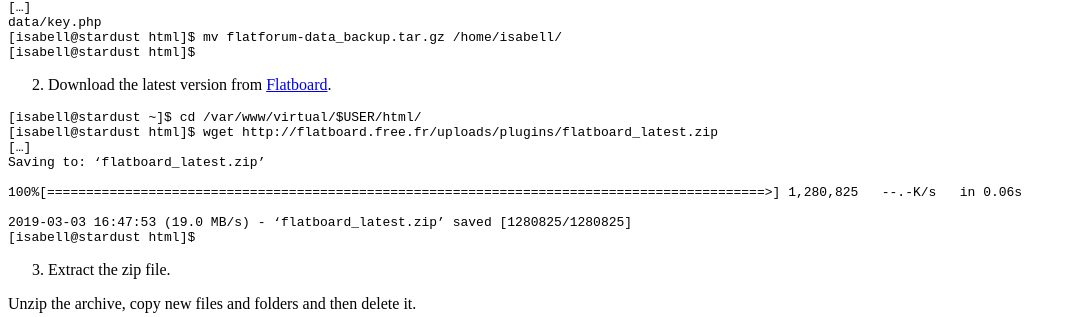
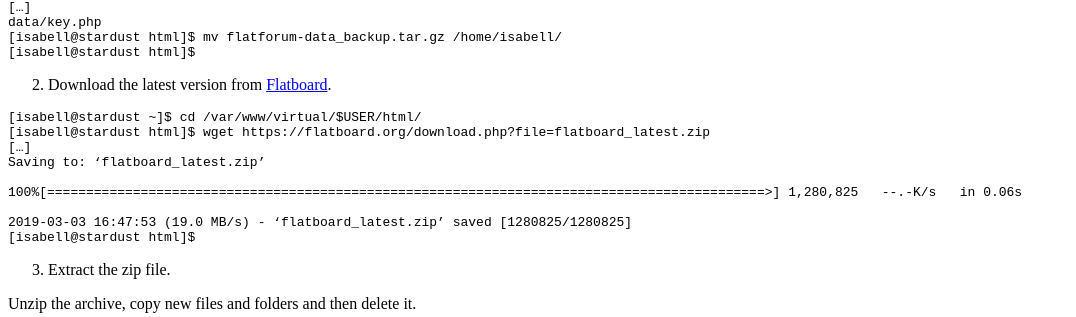
Before and after one commit to Uberspace/lab, a Sphinx documentation site: the page built from source/guide_flatboard.rst, in a window 1280 px wide and 900 px high, scrolled down 4889 px. Shown: the part 135-452 px from the top of the window, without its empty margins (0-1076 px from the left). Built offline with Sphinx 7.4.7 and the Read the Docs theme 2.0.0, drawn with Linux system fonts in a browser that asks for light colours; some of the changed lines change nothing that is shown.

Commit message:
Update guide_flatboard.rst
flatboard domain has changed

```diff
--- a/source/guide_flatboard.rst
+++ b/source/guide_flatboard.rst
@@ -127,7 +127,7 @@
  :emphasize-lines: 1,2
 
  [isabell@stardust ~]$ cd /var/www/virtual/$USER/html/
- [isabell@stardust html]$ wget http://flatboard.free.fr/uploads/plugins/flatboard_latest.zip
+ [isabell@stardust html]$ wget https://flatboard.org/download.php?file=flatboard_latest.zip
  […]
  Saving to: ‘flatboard_latest.zip’
 
@@ -186,7 +186,7 @@
 
 .. _feed: https://github.com/Fred89/flatboard/commits/master.atom
 .. _twitter: https://twitter.com/flatboardoffic1
-.. _Flatboard: http://flatboard.free.fr
+.. _Flatboard: https://flatboard.org/
 
 .. [1] For the moment Markdown is not available, but should be fixed with one of the next updates.
 
```
